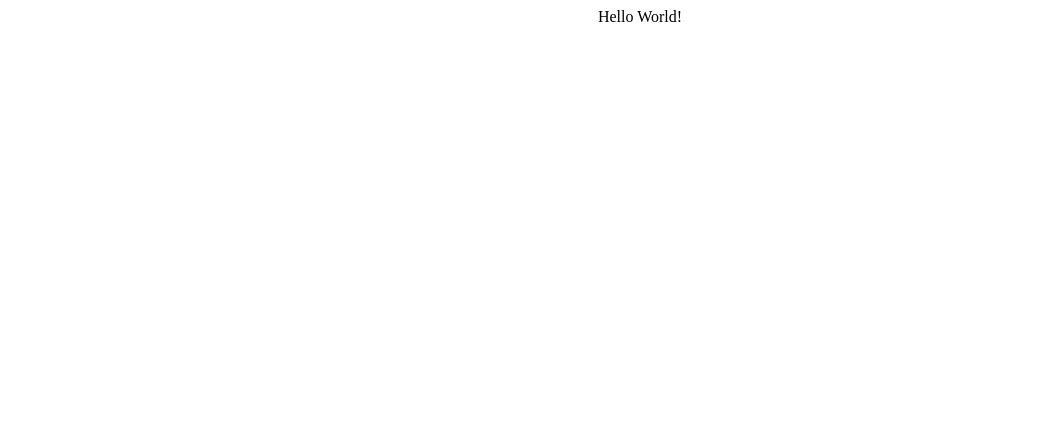
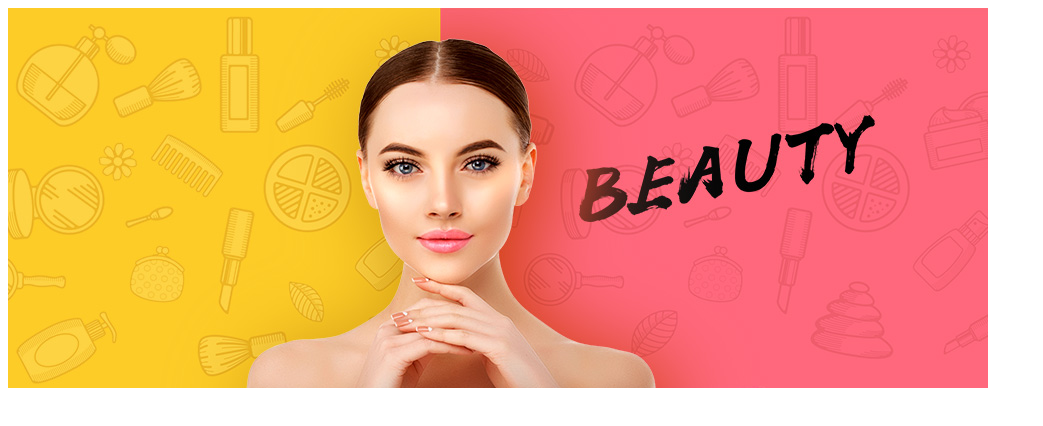
Before and after one commit to rajnish93/carousel-slider, a React (Create React App) app: page / in a window 1280 px wide. Shown: the top 426 px of the page, without its empty margins (0-1043 px from the left). Built offline with nearby package versions, Linux system fonts and the light colour scheme.

Commit message:
Added one slide image

```diff
--- a/src/App.js
+++ b/src/App.js
@@ -1,6 +1,24 @@
 import React from 'react';
+import { Swiper, SwiperSlide } from 'swiper/react';
+import 'swiper/swiper-bundle.css';
+import './styles.css';
+import makeup from "./assets/img/makeup.jpg";
 import './styles.css';
 function App() {
-  return <div className="App">Hello World!</div>
+  const slides = [];
+  slides.push(
+    <SwiperSlide key="slide-0">
+      <img
+        src={makeup}
+        style={{ listStyle: 'none' }}
+        alt="Slide 0"
+      />
+    </SwiperSlide>
+  )
+  return <React.Fragment>
+    <Swiper id="main">
+      {slides}
+    </Swiper>
+  </React.Fragment>
 }
 export default App;
```
